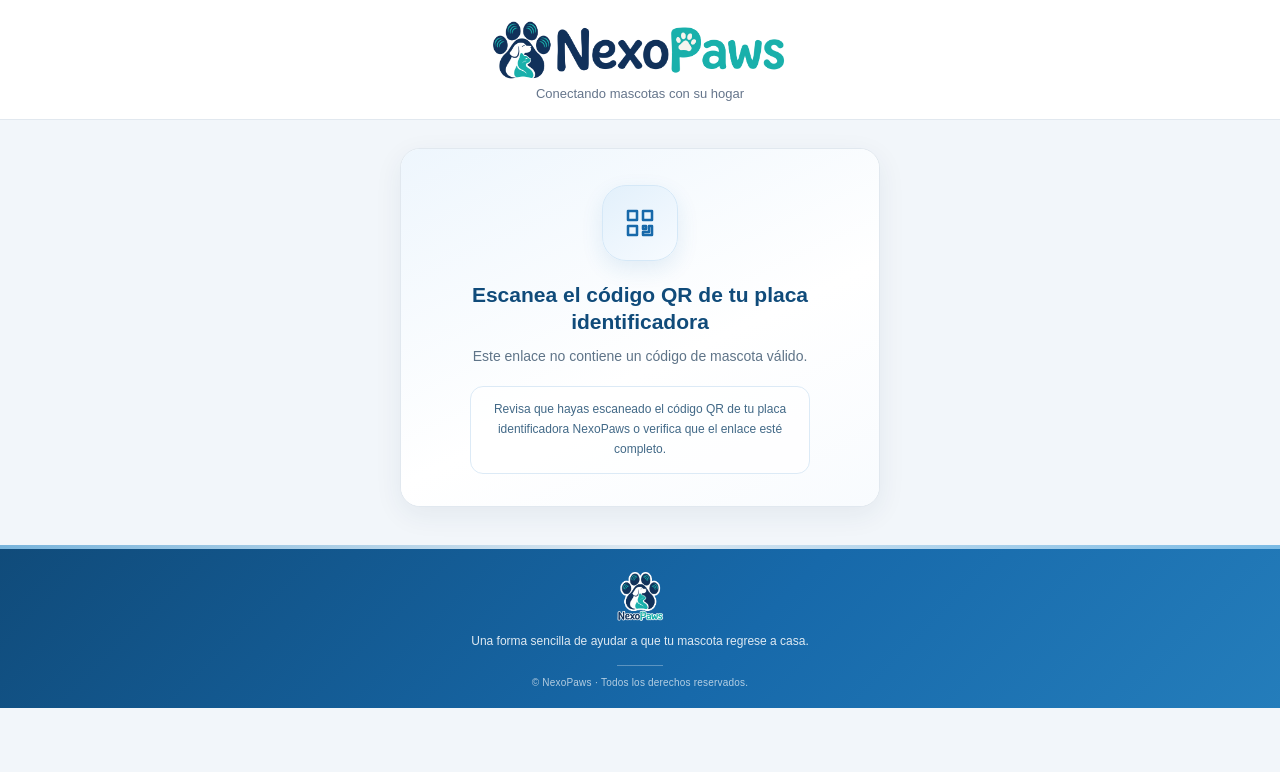
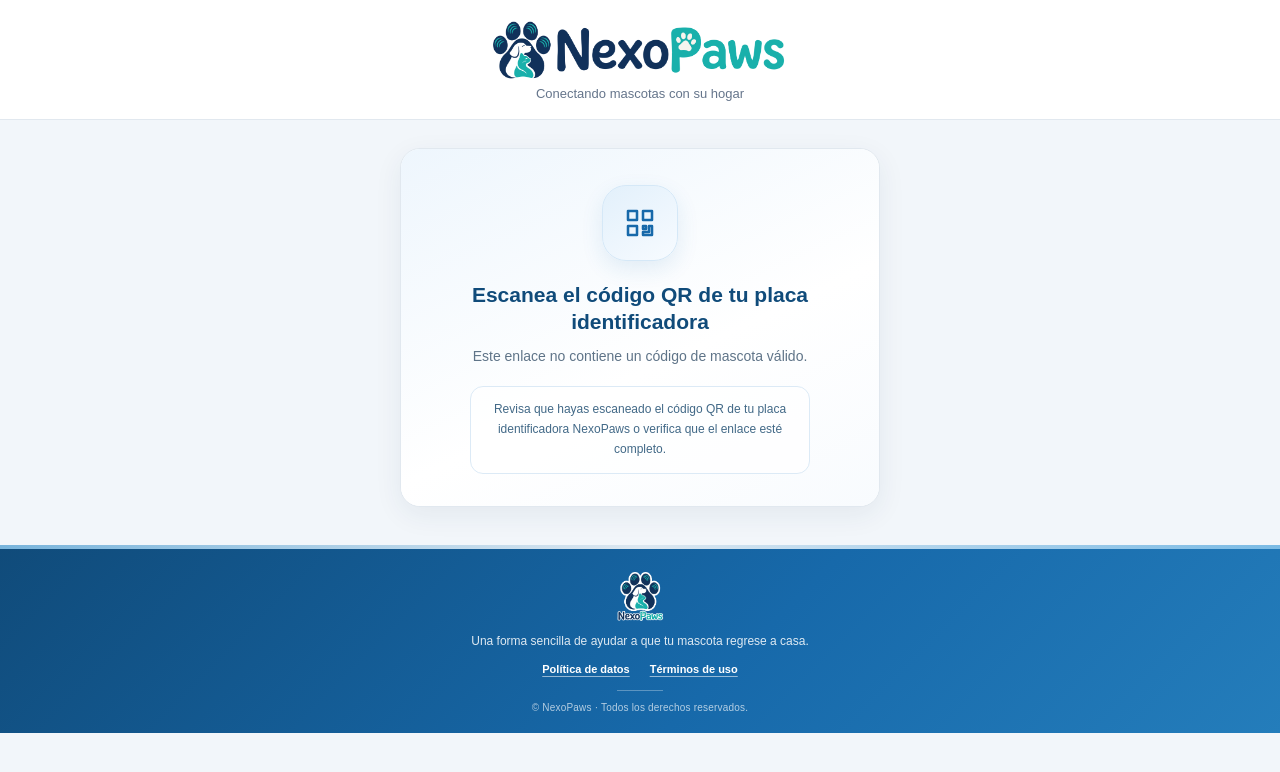
Before and after one commit to Diiego66/scanpet-publico, a plain HTML site: page index.html in a window 1280 px wide. Drawn offline with Linux system fonts and the light colour scheme.

Commit message:
Agregar accesos a documentos legales en el footer

```diff
--- a/index.html
+++ b/index.html
@@ -2325,7 +2325,37 @@
   }
 }
 
-</style>
+
+    .pie-enlaces {
+      display: flex;
+      align-items: center;
+      justify-content: center;
+      gap: 20px;
+      margin: 13px auto 0;
+      white-space: nowrap;
+    }
+
+    .pie-enlaces a {
+      color: #ffffff;
+      font-size: 11px;
+      font-weight: 600;
+      text-decoration: underline;
+      text-decoration-color: rgba(255, 255, 255, .55);
+      text-underline-offset: 3px;
+      transition: opacity .2s ease;
+    }
+
+    .pie-enlaces a:hover {
+      opacity: .78;
+    }
+
+    .pie-enlaces a:focus-visible {
+      outline: 2px solid #ffffff;
+      outline-offset: 4px;
+      border-radius: 2px;
+    }
+
+  </style>
 </head>
 
 <body>
@@ -2977,6 +3007,12 @@
       <p class="pie-descripcion">
         Una forma sencilla de ayudar a que tu mascota regrese a casa.
       </p>
+
+
+      <nav class="pie-enlaces" aria-label="Documentos legales">
+        <a href="/politica-datos.html">Política de datos</a>
+        <a href="/terminos-uso.html">Términos de uso</a>
+      </nav>
 
       <div class="pie-separador" aria-hidden="true"></div>
 
```
